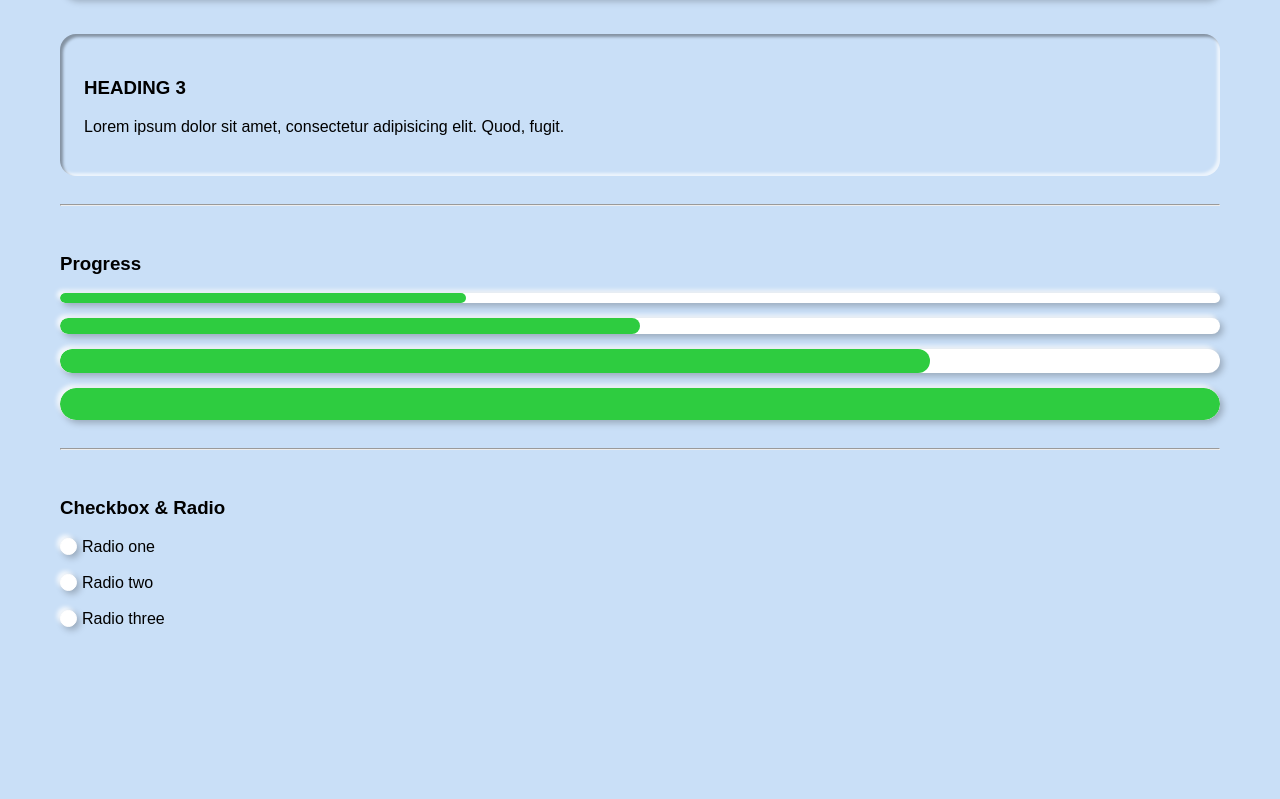
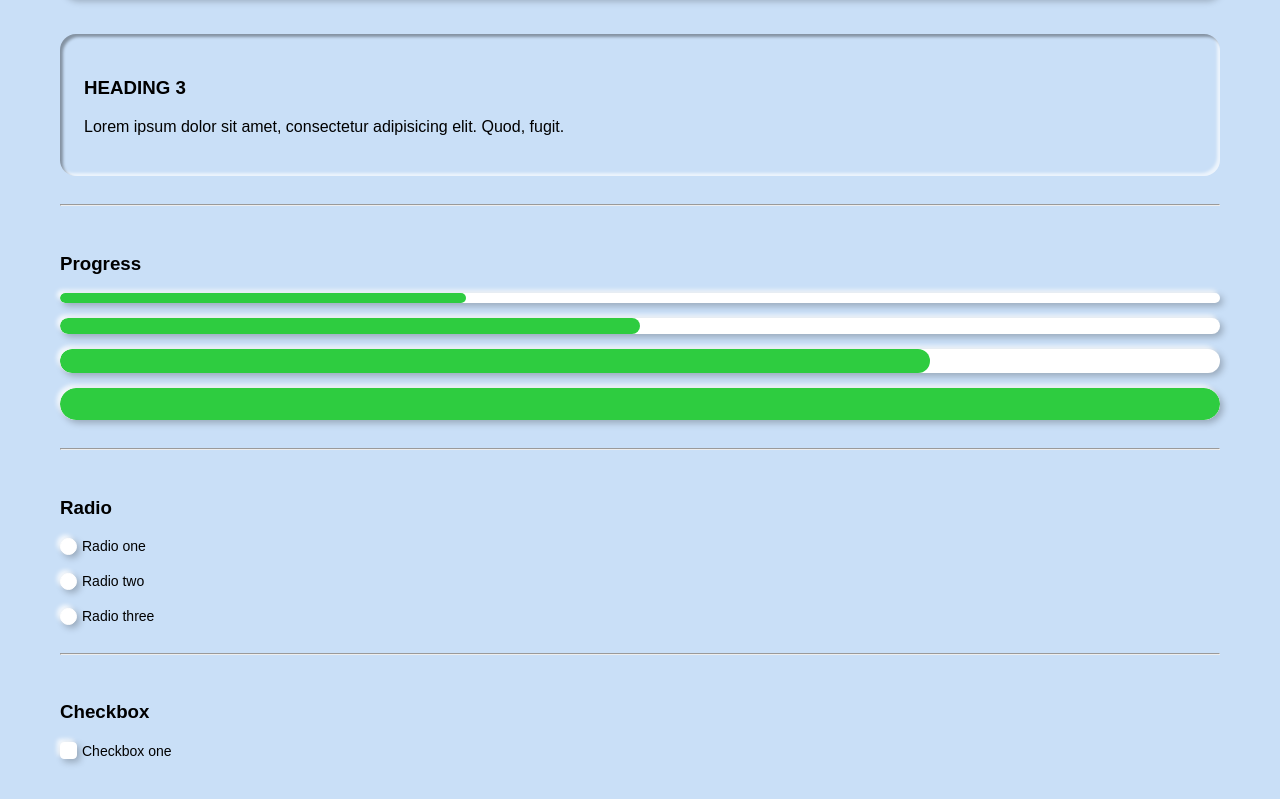
Before and after one commit to ZixiaoWang/neumorphism-ui, a website: page index.html in a window 1280 px wide. Shown: the part 1215-2014 px from the top of the page. Before the commit the page ends 1883 px from the top, so only its background shows below. Drawn offline with Linux system fonts and the light colour scheme.

Commit message:
Added ccheckbox class

```diff
--- a/index.html
+++ b/index.html
@@ -121,7 +121,7 @@
 
         <hr>
         <section class="x-section">
-            <h3>Checkbox & Radio</h3>
+            <h3>Radio</h3>
             <div>
                 <div class="check">
                     <input type="radio" class="check-radio" name="radio" id="radio1">
@@ -142,6 +142,18 @@
                 </div>
             </div>
         </section>
+
+        <hr>
+        <section class="x-section">
+            <h3>Checkbox</h3>
+            <div>
+                <div class="check">
+                    <input type="checkbox" class="check-checkbox" id="checkbox1">
+                    <label for="checkbox1" class="check-label"></label>
+                    <label>Checkbox one</label>
+                </div>
+            </div>
+        </section>
     </div>
 </body>
 
--- a/src/styles/form/_check.scss
+++ b/src/styles/form/_check.scss
@@ -5,6 +5,7 @@
 .check {
     display: flex;
     align-items: center;
+    font-size: 14/16 * 1rem;
 }
 
 .check {
@@ -41,3 +42,38 @@
         }
     }
 }
+
+.check {
+    &-checkbox {
+        display: none;
+
+        & + .check-label {
+            position: relative;
+            display: inline-block;
+            width: 15px;
+            height: 15px;
+            border-radius: 4px;
+            margin-right: 5px;
+
+            // @include getRaisedBorder($input_depth);
+            @include getRaised($input_depth);
+
+            border: 1px solid white;
+            background-color: white;
+        }
+
+        &:checked + .check-label {
+            &:after {
+                content: '';
+                display: inline-block;
+                position: absolute;
+                width: 11px;
+                height: 11px;
+                border-radius: 2px;
+                top: 2px;
+                left: 2px;
+                background-color: $green;
+            }
+        }
+    }
+}
```
Also changed, not shown: main.css, 1 other file.
